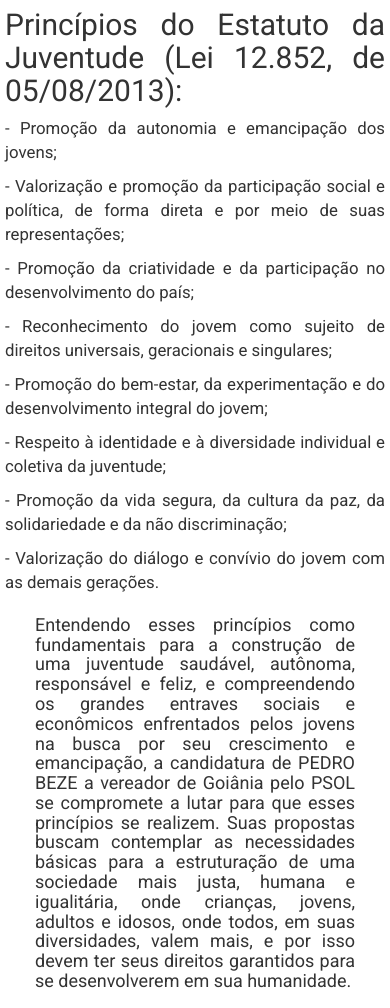
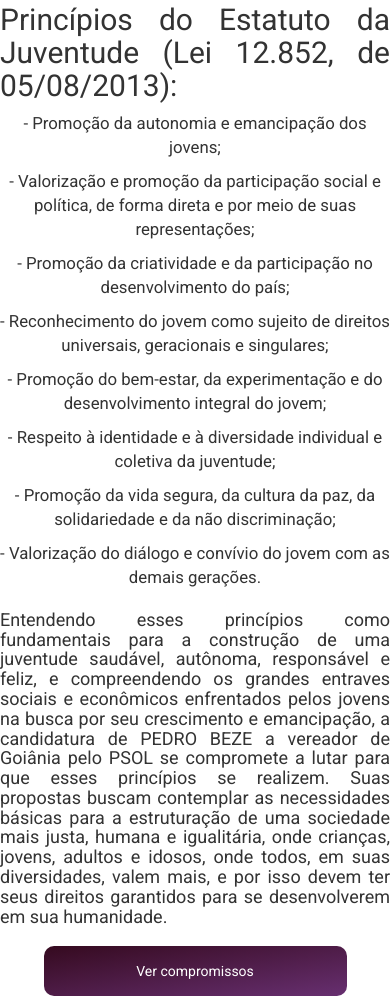
Before and after one commit to GabriellCdeC/PedroBeze.com.br, a plain HTML site: page index.html in a window 390 px wide. Shown: the part 2204-3212 px from the top of the page. Drawn offline with nearby package versions, Linux system fonts and the light colour scheme.

Commit message:
update compromissos

```diff
--- a/css/compromisso.css
+++ b/css/compromisso.css
@@ -137,6 +137,28 @@
         height: auto;
     }
 
+    .collapsible {
+        width: 70%;
+      }
+
+    .texto_motivo{
+        padding: 0;
+        display: flex;
+        flex-direction: column;
+        align-items: center;
+    }
+
+    .texto_motivo p{
+        font-size: 1.2em ;
+        text-align: center;
+    }
+
+    .texto_motivo h4{
+        padding: 0;
+
+    }
+
+
     .compromisso .content_compromisso .img_compromisso{
         align-items: center;
         justify-content: center;
```
Also changed, not shown: index.html (+2 -1 lines).
